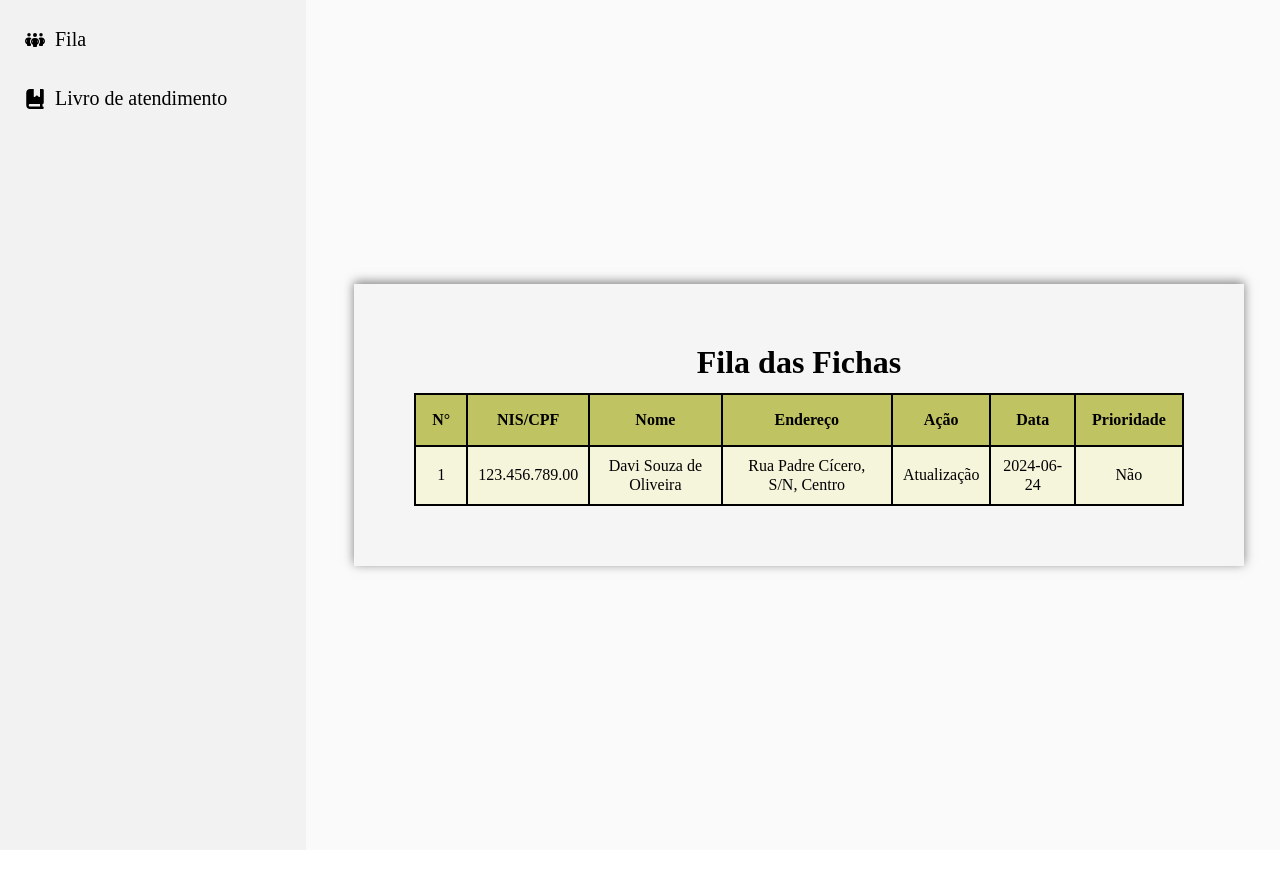
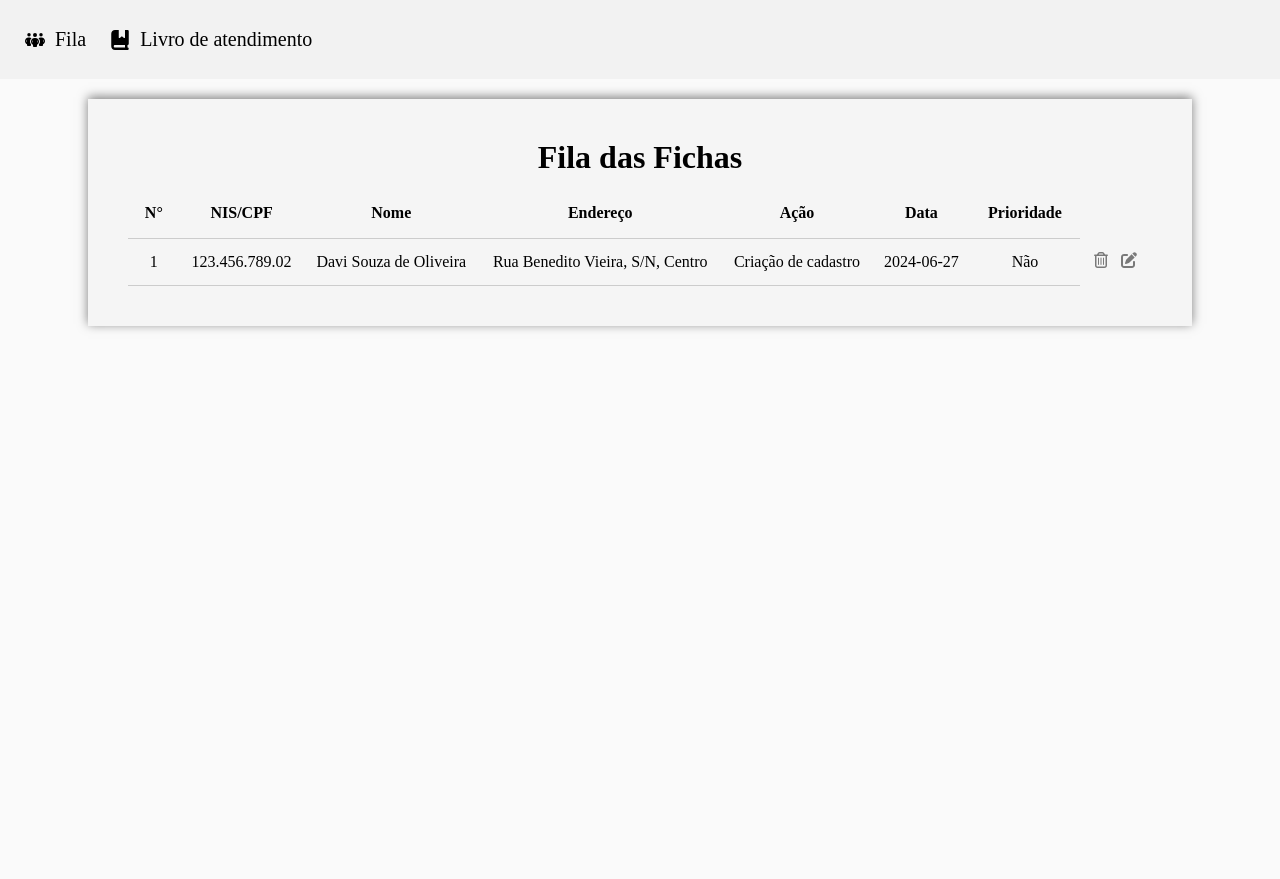
Before and after one commit to dev-davisouza/SyncToken, a React (Vite) app: page / in a window 1280 px wide. Before the commit the page ends 850 px from the top, so only its background shows below. Built offline with nearby package versions, Linux system fonts and the light colour scheme; data requests are answered from the project's data file.

Commit message:
Changes are necessary!

```diff
--- a/db.json
+++ b/db.json
@@ -1,13 +1,13 @@
 {
   "fichas": [
     {
+      "id": "[object Undefined]",
       "N": 1,
-      "id": "1",
-      "NIS_CPF": "123.456.789.00",
+      "NIS_CPF": "123.456.789.02",
       "Nome": "Davi Souza de Oliveira",
-      "Endereço": "Rua Padre Cícero, S/N, Centro",
-      "Ação": "Atualização",
-      "Data": "2024-06-24",
+      "Endereço": "Rua Benedito Vieira, S/N, Centro",
+      "Ação": "Criação de cadastro",
+      "Data": "2024-06-27",
       "Prioridade": "Não"
     }
   ]
--- a/src/App.jsx
+++ b/src/App.jsx
@@ -1,6 +1,6 @@
 import styled from "styled-components";
 import GlobalStyles from "./components/GlobalStyles";
-import Sidebar from "./components/Sidebar";
+import Sidebar from "./components/Header";
 import { BrowserRouter, Route, Routes } from "react-router-dom";
 import { Links } from "./context/Links";
 import ServiceBook from "./pages/ServiceBook";
@@ -13,6 +13,7 @@ const AppContainer = styled.div`
   min-height: 100vh;
   display: flex;
   height: auto;
+  flex-direction: column;
 `;
 
 const MainContainer = styled.main`
@@ -20,8 +21,9 @@ const MainContainer = styled.main`
   flex: 1;
   gap: 24px;
   width: 100%;
-  margin: 0 auto 0 12px;
+  margin: auto;
   min-height: 100vh;
+  align-items: flex-start;
 `;
 
 function App() {
@@ -34,6 +36,10 @@ function App() {
           <Routes>
             <Route path={Links.HOME} element={<Queue />} />
             <Route path={Links.CRIAR_FICHA} element={<ServiceBook />} />
+            <Route
+              path={`${Links.CRIAR_FICHA}/:id//*`}
+              element={<ServiceBook />}
+            />
           </Routes>
         </MainContainer>
       </AppContainer>
--- a/src/components/Container/index.jsx
+++ b/src/components/Container/index.jsx
@@ -13,7 +13,7 @@ const StyledDiv = styled.div`
 const StyledSection = styled.section`
   width: 80%;
   height: auto;
-  padding: 60px;
+  padding: 40px;
   margin: auto;
   max-width: 100%;
   background-color: #f5f5f5;
--- a/src/components/Sidebar/NavItem.jsx
+++ b/src/components/Header/NavItem.jsx
@@ -3,7 +3,6 @@ import styled from "styled-components";
 const StyledNavItem = styled.li`
   font-size: 20px;
   line-height: 29px;
-  margin-bottom: 30px;
   cursor: pointer;
   color: black;
   display: flex;
--- a/src/components/Sidebar/index.jsx
+++ b/src/components/Header/index.jsx
@@ -4,26 +4,35 @@ import { FaBookBookmark, FaPeopleGroup } from "react-icons/fa6";
 import { Link } from "react-router-dom";
 import { Links } from "@/context/Links";
 
-const Aside = styled.aside`
+const Header = styled.header`
   padding: 25px;
   background-color: #f2f2f2;
-  width: 20%;
+  width: 100%;
   display: flex;
-  flex-wrap: wrap;
-  min-height: 100vh;
+  /* flex-wrap: wrap; */
+  height: fit-content;
+  box-sizing: border-box;
+`;
+
+const StyledNav = styled.nav`
+  display: flex;
+  width: 100%;
 `;
 
 const StyledList = styled.ul`
   list-style: none;
   padding: 0;
   margin: 0;
-  width: fit-content;
+  width: 100%;
+  display: flex;
+  gap: 24px;
+  align-items: center;
 `;
 
 const Sidebar = () => {
   return (
-    <Aside>
-      <nav>
+    <Header>
+      <StyledNav>
         <StyledList>
           <NavItem icon={FaPeopleGroup}>
             <Link to={Links.HOME}>Fila</Link>
@@ -33,8 +42,8 @@ const Sidebar = () => {
             <Link to={Links.CRIAR_FICHA}>Livro de atendimento</Link>
           </NavItem>
         </StyledList>
-      </nav>
-    </Aside>
+      </StyledNav>
+    </Header>
   );
 };
 
--- a/src/components/QueueTable/index.jsx
+++ b/src/components/QueueTable/index.jsx
@@ -1,29 +1,46 @@
 import { useEffect, useState } from "react";
 import styled from "styled-components";
+import { FaRegTrashCan, FaPenToSquare } from "react-icons/fa6";
+import { Link, useNavigate } from "react-router-dom";
+import { Links } from "@/context/Links";
 
 const StyledTable = styled.table`
   font-size: 16px;
-  border: 2px solid black;
   width: 100%;
   margin: auto;
-  background-color: beige;
   border-collapse: collapse;
 `;
 
 const Tr = styled.tr`
-  border: 2px solid black;
+  border: none;
+  transition: all 50ms ease-in-out;
+  &:hover {
+    background-color: #ccc;
+  }
+  &:hover .ActionContainer {
+    opacity: 100%;
+  }
 `;
 
 const Th = styled.th`
-  border: 2px solid black;
-  background-color: #bfc361;
+  border: none;
+  border-bottom: 1px solid #ccc;
   padding: 16px;
 `;
 
 const Td = styled.td`
-  border: 2px solid black;
+  border: none;
   text-align: center;
   padding: 10px;
+  border-bottom: 1px solid #ccc;
+
+  @media (max-width: 768px) {
+    border: none;
+    text-align: left;
+    display: block;
+    position: relative;
+    padding-left: 50%;
+  }
 `;
 
 const StyledCaption = styled.caption`
@@ -32,8 +49,48 @@ const StyledCaption = styled.caption`
   margin-bottom: 12px;
 `;
 
+const StyledFlexContainer = styled.div`
+  display: flex;
+  align-items: stretch;
+  height: 100%;
+  gap: 12px;
+`;
+
+const ActionContainer = styled.div`
+  display: flex;
+  align-items: center;
+  gap: 12px;
+  padding: 12px;
+  opacity: 50%;
+`;
+
+const ActionButton = styled.button`
+  all: unset;
+  cursor: pointer;
+`;
+
 export default function QueueTable() {
   const [fichas, setFichas] = useState([]);
+  const [updateTrigger, setUpdateTrigger] = useState(false); // Estado para controlar atualizações
+  const navigate = useNavigate();
+
+  function handleRemove(id) {
+    fetch(`http://localhost:5000/fichas/${id}`, {
+      method: "DELETE",
+      headers: {
+        "Content-type": "application/json",
+      },
+    })
+      .then((resp) => resp.json())
+      .then((ficha) => {
+        setFichas(fichas.filter((ficha) => ficha.id !== id));
+        setUpdateTrigger((prev) => !prev);
+      });
+  }
+  /* edit */
+  function handleEdit(id) {
+    navigate(`${Links.CRIAR_FICHA}/${id}`);
+  }
 
   useEffect(() => {
     fetch("http://localhost:5000/fichas", {
@@ -48,13 +105,14 @@ export default function QueueTable() {
         setFichas(data);
       })
       .catch((err) => console.log(err));
-  }, []);
+  }, [updateTrigger]);
 
-  return (
+  return fichas.length !== 0 ? (
+    <StyledFlexContainer>
       <StyledTable>
         <StyledCaption>Fila das Fichas</StyledCaption>
         <thead>
-        <Tr>
+          <tr>
             <Th>N°</Th>
             <Th>NIS/CPF</Th>
             <Th>Nome</Th>
@@ -62,7 +120,8 @@ export default function QueueTable() {
             <Th>Ação</Th>
             <Th>Data</Th>
             <Th>Prioridade</Th>
-        </Tr>
+            <th></th>
+          </tr>
         </thead>
         <tbody>
           {fichas.map((ficha) => (
@@ -74,9 +133,32 @@ export default function QueueTable() {
               <Td>{ficha.Ação}</Td>
               <Td>{ficha.Data}</Td>
               <Td>{ficha.Prioridade}</Td>
+              <td>
+                <ActionContainer className="ActionContainer">
+                  <ActionButton
+                    onClick={() => handleRemove(ficha.N)}
+                    title="Excluir um registro é permanete!"
+                  >
+                    <FaRegTrashCan />
+                  </ActionButton>
+                  <ActionButton onClick={() => handleEdit(ficha.N)}>
+                    <FaPenToSquare />
+                  </ActionButton>
+                </ActionContainer>
+              </td>
             </Tr>
           ))}
         </tbody>
       </StyledTable>
+    </StyledFlexContainer>
+  ) : (
+    <h1>
+      Crie uma ficha{" "}
+      <Link
+        to={Links.CRIAR_FICHA}
+        children="neste link"
+        style={{ color: "darkblue" }}
+      />
+    </h1>
   );
 }
--- a/src/components/Button/index.jsx
+++ b/src/components/SubmitButton/index.jsx
@@ -18,7 +18,7 @@ const StyledButton = styled.button`
   margin-top: 25px;
 `;
 
-export default function Button({ type = "submit", children, onClick }) {
+export default function SubmitButton({ type = "submit", children, onClick }) {
   return (
     <StyledButton onClick={() => onClick} type={type}>
       {children}
--- a/src/components/TokenForm/index.jsx
+++ b/src/components/TokenForm/index.jsx
@@ -1,9 +1,10 @@
 import { Input, Dropdown } from "@/components/Field";
 import styled from "styled-components";
-import Button from "@/components/Button";
+import SubmitButton from "@/components/SubmitButton";
 import { useEffect, useState } from "react";
 import { ServiceBookModel } from "@/context/Model";
 import { Prioridades, Ações, dataMsg } from "@/context/Model";
+import { useParams } from "react-router-dom";
 
 const StyledLegend = styled.legend`
   text-align: center;
@@ -18,7 +19,7 @@ const StyledOption = styled.option`
 `;
 
 export default function TokenForm({ handleSubmit }) {
-  // Neste caso eu evito erros no meu console quando eu passo um valor pré-definido como not undefined.
+  const { id } = useParams();
   const [data, setData] = useState({ ...ServiceBookModel });
   const [queueLength, setQueueLength] = useState(0);
 
@@ -28,6 +29,19 @@ export default function TokenForm({ handleSubmit }) {
   }, [currentDate]);
 
   useEffect(() => {
+    if (id) {
+      fetch(`http://localhost:5000/fichas/${id}`, {
+        method: "GET",
+        headers: {
+          "Content-type": "application/json",
+        },
+      })
+        .then((resp) => resp.json())
+        .then((data) => {
+          setData(data);
+        })
+        .catch((err) => console.log(err));
+    } else {
       fetch("http://localhost:5000/fichas", {
         method: "GET",
         headers: {
@@ -36,22 +50,23 @@ export default function TokenForm({ handleSubmit }) {
       })
         .then((resp) => resp.json())
         .then((data) => {
-        console.log(data.length);
           let currentLength = data.length;
           let futureLength = currentLength + 1;
           setQueueLength(futureLength);
           setData((prevData) => ({
             ...prevData,
             N: futureLength,
-          id: futureLength,
+            id: toString(futureLength),
+            Data: currentDate,
           }));
         })
         .catch((err) => console.log(err));
-  }, []);
+    }
+  }, [id]);
 
   const onSubmit = (e) => {
     e.preventDefault();
-    handleSubmit(data);
+    handleSubmit(data, id);
   };
 
   const handleChange = (e) => {
@@ -137,7 +152,9 @@ export default function TokenForm({ handleSubmit }) {
         ))}
       </Dropdown>
 
-      <Button type="submit">Criar ficha</Button>
+      <SubmitButton type="submit">
+        {id ? "Editar ficha" : "Criar ficha"}
+      </SubmitButton>
     </form>
   );
 }
--- a/src/pages/ServiceBook/index.jsx
+++ b/src/pages/ServiceBook/index.jsx
@@ -1,24 +1,34 @@
 import TokenForm from "@/components/TokenForm";
 import Container from "@/components/Container";
+import { useNavigate } from "react-router-dom";
+import { Links } from "@/context/Links";
 
 export default function ServiceBook() {
-  function createTokenPost(token) {
-    fetch("http://localhost:5000/fichas", {
-      method: "POST",
+  const navigate = useNavigate();
+
+  function handleSubmit(data, id) {
+    const method = id ? "PUT" : "POST";
+    const url = id
+      ? `http://localhost:5000/fichas/${id}`
+      : "http://localhost:5000/fichas";
+
+    fetch(url, {
+      method: method,
       headers: {
         "Content-type": "application/json",
       },
-      body: JSON.stringify(token),
+      body: JSON.stringify(data),
     })
       .then((resp) => resp.json())
       .then((data) => {
         console.log(data);
+        navigate(Links.HOME);
       });
   }
 
   return (
     <Container>
-      <TokenForm handleSubmit={createTokenPost} />
+      <TokenForm handleSubmit={handleSubmit} />
     </Container>
   );
 }
```
Lines whose indentation alone changed are shown as unchanged.
